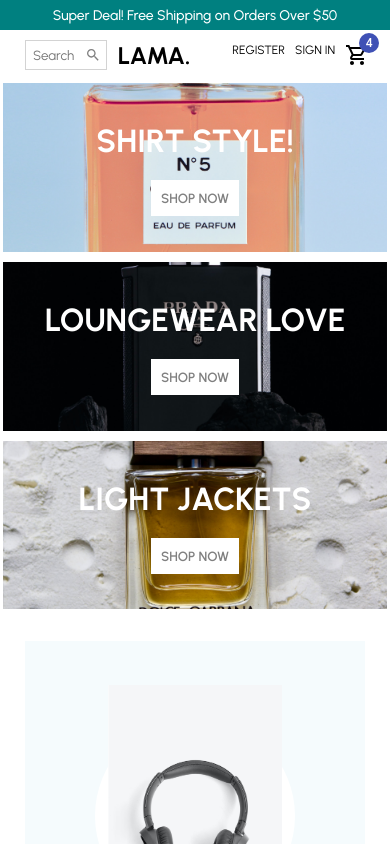
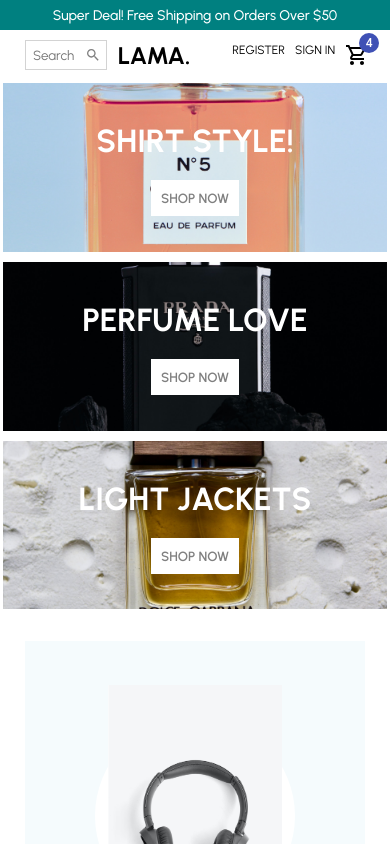
Before and after one commit to rezaul-chowdhury/inkpot-shop-ui, a React (Create React App) app: page / in a window 390 px wide. Shown: the top 844 px of the page. Built offline with nearby package versions, Linux system fonts and the light colour scheme.

Commit message:
pages been created mobile responsive

```diff
--- a/src/data.js
+++ b/src/data.js
@@ -35,7 +35,7 @@
     {
         id: 2,
         img: require('./images/img5.jpg').default,
-        title: "LOUNGEWEAR LOVE",
+        title: "PERFUME LOVE",
     },
     {
         id: 3,
```
